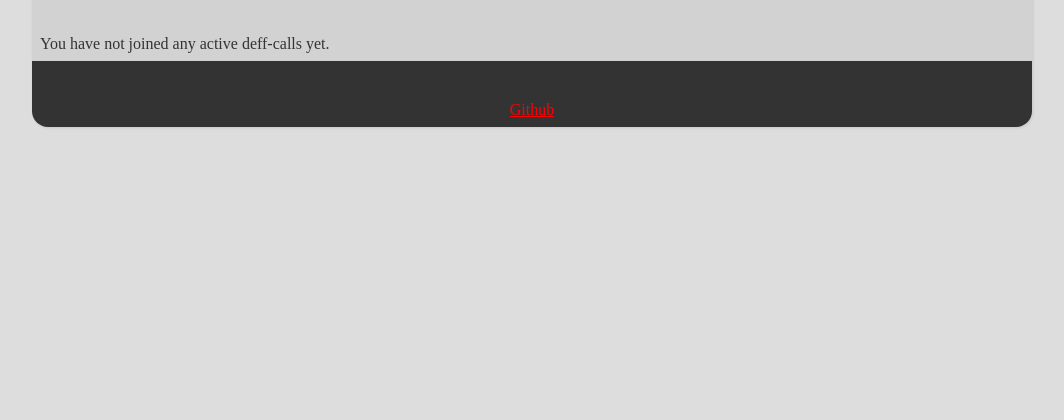
After one commit to Idrinth/travian.idrinth.de, a PHP site: template templates/deff-call-overview.twig in a window 1280 px wide. The commit adds this page. Shown: the part 357-777 px from the top of the page, without its empty margins (108-1172 px from the left). Run offline with PHP 8.4, Linux system fonts and the light colour scheme; the template is opened without the code that fills it, so the values that code supplies are empty; style sheets or scripts are compiled from the project's sources; some libraries are stand-ins or nearby versions.

Commit message:
adding deff-call-overview

```diff
--- a/public/index.php
+++ b/public/index.php
@@ -3,6 +3,7 @@
 use De\Idrinth\Travian\Alliance;
 use De\Idrinth\Travian\DeffCall;
 use De\Idrinth\Travian\DeffCallCreation;
+use De\Idrinth\Travian\DeffCallOverview;
 use De\Idrinth\Travian\Delivery;
 use De\Idrinth\Travian\HeroRecogniser;
 use De\Idrinth\Travian\Home;
@@ -54,4 +55,5 @@ require_once __DIR__ . '/../vendor/autoload.php';
     ->get('/alliance/{id}/{key}', Alliance::class)
     ->post('/troop-tool', TroopTool::class)
     ->get('/troop-tool', TroopTool::class)
+    ->get('/deff-call-overview', DeffCallOverview::class)
     ->run();
--- a/styles/styles.scss
+++ b/styles/styles.scss
@@ -184,3 +184,7 @@ body.dark  {
         background: #333;
     }
 }
+.grid2 {
+    display: grid;
+    grid-template-columns: 50% 50%;
+}
--- /dev/null
+++ b/templates/deff-call-overview.twig
@@ -0,0 +1,21 @@
+{% include 'header.twig' %}
+<h2>{{ translations.deff_call_overview }}</h2>
+<div class="grid2">
+{% for deff_call in deff_calls %}
+    <div>
+        <h3>{{ deff_call.player }} ({{ deff_call.x }}|{{ deff_call.y }})</h3>
+        <table>
+            <tr><th>{{ translations.world }}</th><td>{{ deff_call.world }}</td></tr>
+            <tr><th>{{ translations.village }}</th><td><a href="https://{{ deff_call.world }}/position_details.php?x={{ deff_call.x }}&y={{ deff_call.y }}" target="_blank">{{ deff_call.player }} ({{ deff_call.x }}|{{ deff_call.y }})</a></td></tr>
+            <tr><th>{{ translations.troops }}</th><td>{{deff_call.troops }}/{{ deff_call.desiredTroops }}</td></tr>
+            <tr><th>{{ translations.scouts }}</th><td>{{deff_call.scouts }}/{{ deff_call.desiredScouts }}</td></tr>
+            <tr><th>{{ translations.heroes }}</th><td>{{deff_call.heroes }}/{{ deff_call.desiredHeroes }}</td></tr>
+            <tr><th>{{ translations.arrival }}</th><td>{{ deff_call.arrival }}</tr>
+            <tr><th>{{ translations.share }}</th><td><a href="https://travian.idrinth.de/deff-call/{{ deff_call.id }}">https://travian.idrinth.de/deff-call/{{ deff_call.id }}</a></tr>
+        </table>
+    </div>
+{% else %}
+    <p>You have not joined any active deff-calls yet.</p>
+{% endfor %}
+</div>
+{% include 'footer.twig' %}
--- a/templates/header.twig
+++ b/templates/header.twig
@@ -74,6 +74,9 @@
                     <li>
                         <a href="/troop-tool">{{ translations.troop_tool }}</a>
                     </li>
+                    <li>
+                        <a href="/troop-tool">{{ translations.deff_call_overview }}</a>
+                    </li>
                 {% endif %}
             </ul>
         </nav>
--- a/translations/en.yml
+++ b/translations/en.yml
@@ -348,3 +348,4 @@ new_village: New Village
 tournament_square: Tournament Square
 advanced_troop_data: Advanced Troop Data
 amount: Amount
+deff_call_overview: Deff Call Overview
```
Also changed, not shown: src/DeffCallOverview.php (added, +35 -0 lines), templates/advanced-deff-call.twig (+1 -15 lines).
